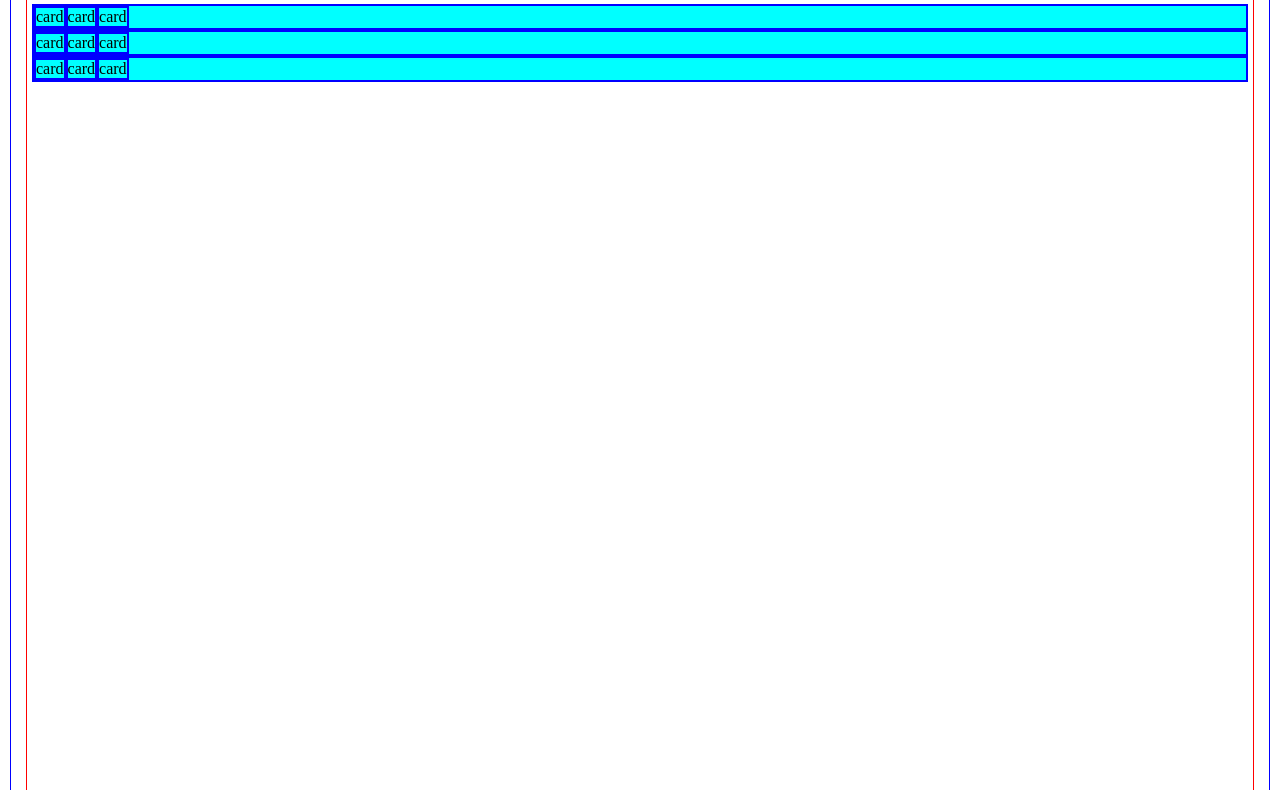
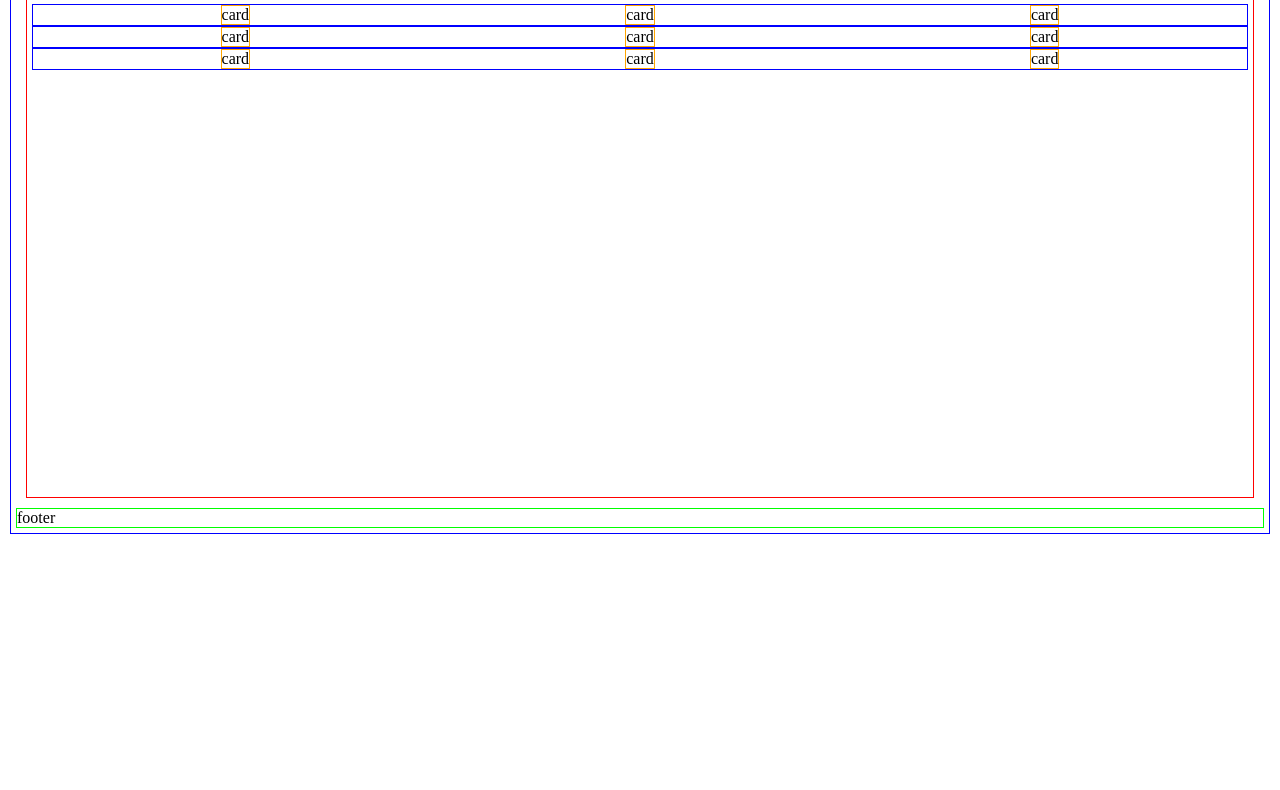
Before and after one commit to aiebest/MERN-Bootcamp, a plain HTML site: page HTML-CSS/tugasan-2/index.html in a window 1280 px wide. Shown: the part 91-881 px from the top of the page. After the commit the page ends 800 px from the top, so only its background shows below. Drawn offline with Linux system fonts and the light colour scheme.

Commit message:
baiki flex

```diff
--- a/HTML-CSS/tugasan-2/index.html
+++ b/HTML-CSS/tugasan-2/index.html
@@ -15,19 +15,19 @@
 
       <main class="box-main" style="display: flex; flex-direction: column">
         <div class="item" style="display: flex; flex-direction: row">
-          <div class="item">card</div>
-          <div class="item">card</div>
-          <div class="item">card</div>
+          <div class="itema">card</div>
+          <div class="itema">card</div>
+          <div class="itema">card</div>
         </div>
         <div class="item" style="display: flex; flex-direction: row">
-          <div class="item">card</div>
-          <div class="item">card</div>
-          <div class="item">card</div>
+          <div class="itema">card</div>
+          <div class="itema">card</div>
+          <div class="itema">card</div>
         </div>
         <div class="item" style="display: flex; flex-direction: row">
-          <div class="item">card</div>
-          <div class="item">card</div>
-          <div class="item">card</div>
+          <div class="itema">card</div>
+          <div class="itema">card</div>
+          <div class="itema">card</div>
         </div>
       </main>
 
--- a/HTML-CSS/tugasan-2/styles.css
+++ b/HTML-CSS/tugasan-2/styles.css
@@ -14,11 +14,15 @@
 .box-main {
   border: 1px solid red;
   margin: 10px;
-  min-height: 1847px;
+  min-height: 500px;
   padding: 5px;
 }
 
 .item {
-  background-color: aqua;
-  border: 2px solid blue;
+  border: 1px solid blue;
+  justify-content: space-around;
 }
+
+.itema {
+  border: 1px solid orange;
+}
```
